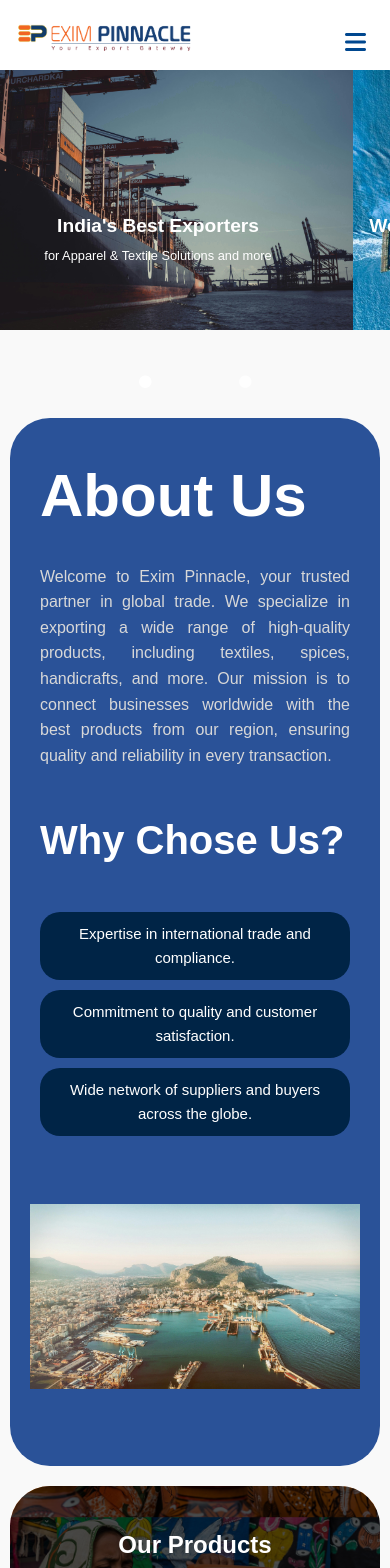
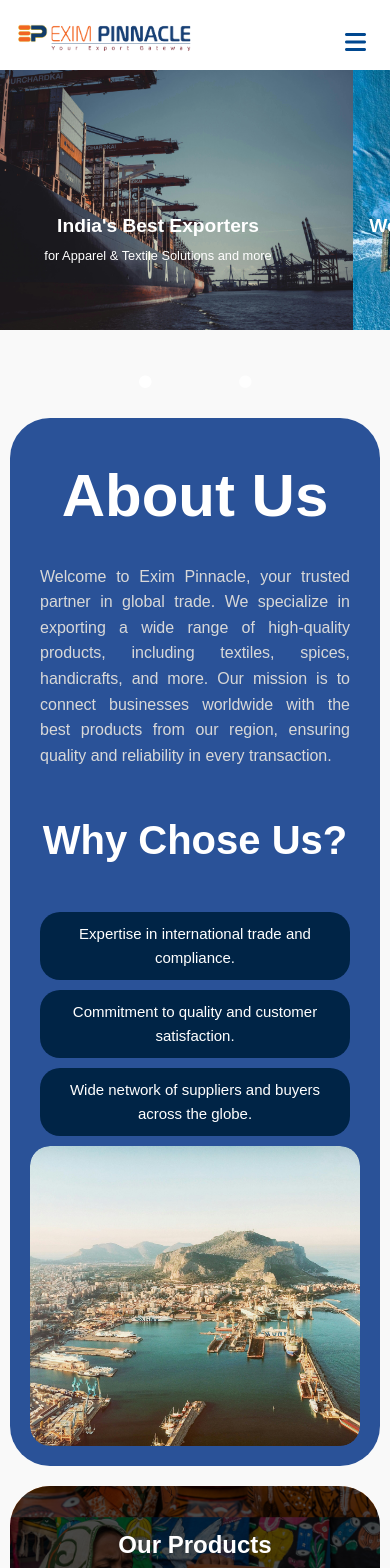
Before and after one commit to lamSleePee/eximtemp, a React (Vite) app: page / in a window 390 px wide. Shown: the top 1568 px of the page. Built offline with nearby package versions, Linux system fonts and the light colour scheme; a web font is replaced by a local one.

Commit message:
minor changes

```diff
--- a/src/components/CommunityService.jsx
+++ b/src/components/CommunityService.jsx
@@ -5,7 +5,7 @@ function CommunityService(){
         <div className="csr-main-div">
             <div className="csr-text">
                 <h2>Driving Impact Beyond Business</h2>
-                <p>At Exim Pinnacle, we believe that businesses thrive when communities thrive. Our Corporate Social Responsibility (CSR) initiatives are driven by a deep commitment to sustainability, inclusion, and social impact. We don't just aim to do business—we strive to do good.</p>
+                <p>At Exim Pinnacle, we believe that businesses thrive when communities thrive. Our Helping Hands initiatives are driven by a deep commitment to sustainability, inclusion, and social impact. We don't just aim to do business—we strive to do good.</p>
 
                 <div className="csr-points-container">
                     <div className="csr-points">
--- a/src/components/CommunityServiceStyles.css
+++ b/src/components/CommunityServiceStyles.css
@@ -20,6 +20,7 @@
     color: green;
     font-size: 60px;
     font-weight: 700;
+    text-align: center;
 
 }
 
@@ -62,6 +63,7 @@ display: none;
     padding: 0px;
     text-align: left;
     color: rgb(20, 67, 0);
+    text-decoration: underline;
 }
 
 .csr-points>p{
--- a/src/components/HomepageAboutStyles.css
+++ b/src/components/HomepageAboutStyles.css
@@ -102,9 +102,11 @@
         margin: 0px;
         padding: 0px;
         font-weight: 800;
+        text-align: center;
     }
    .home-page-about-text>.why-qn{
     font-size: 40px;
+    text-align: center;
    }
 
     .home-page-about-title,h2{
@@ -132,6 +134,12 @@
         border-radius: 20px;
         height: 300px;
         flex: none;
+
+    }
+
+    .home-page-about-image>img{
+        border-radius: 20px;
+        object-fit: cover;
     }
 
     .about-main-image{
--- a/src/components/footer.jsx
+++ b/src/components/footer.jsx
@@ -23,7 +23,7 @@
             <div className="license">
 
                 <img src="/Logo.png" alt="" />
-                    <p className="copyrightfooter">© Exim Pinnacle, 2025, All Rights Reserved</p>
+                    <p className="copyrightfooter">© Exim Pinnacle, 2025, All Rights Reserved.</p>
 
             </div>
         </div>
```
